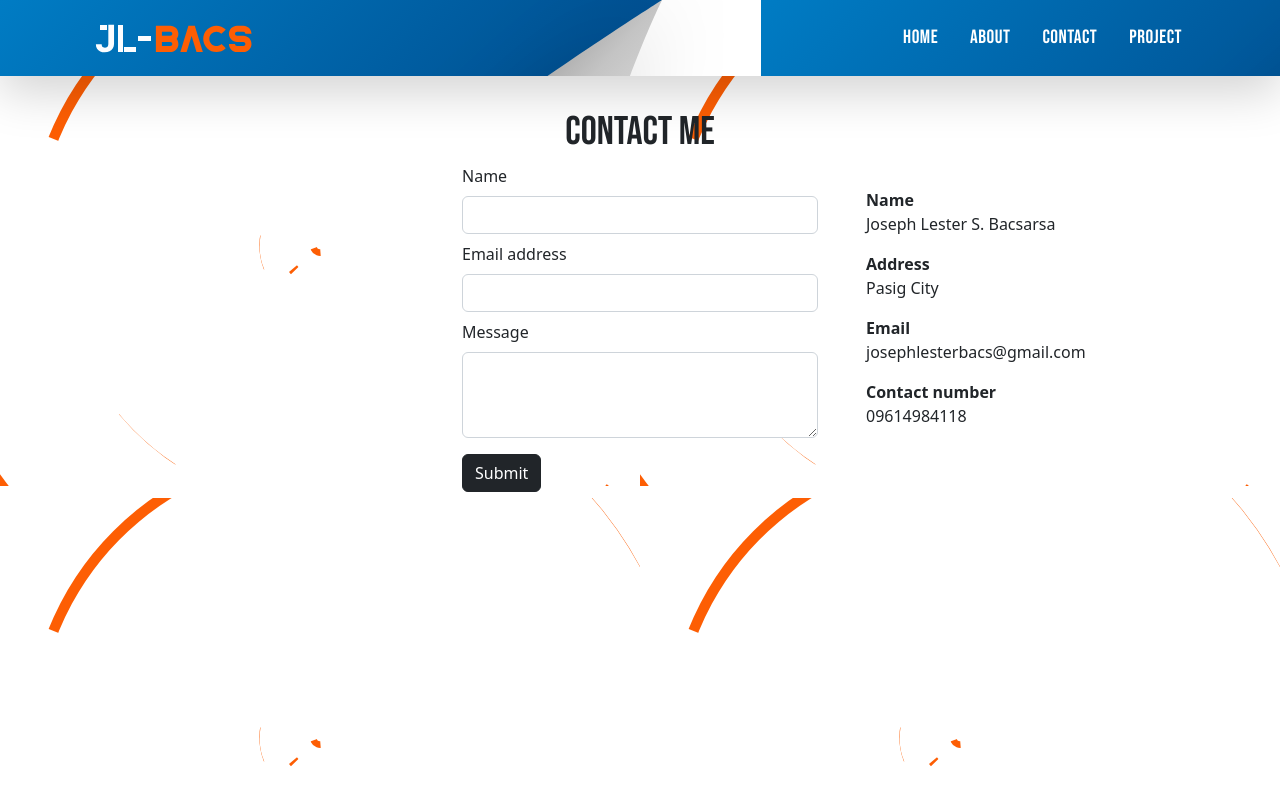
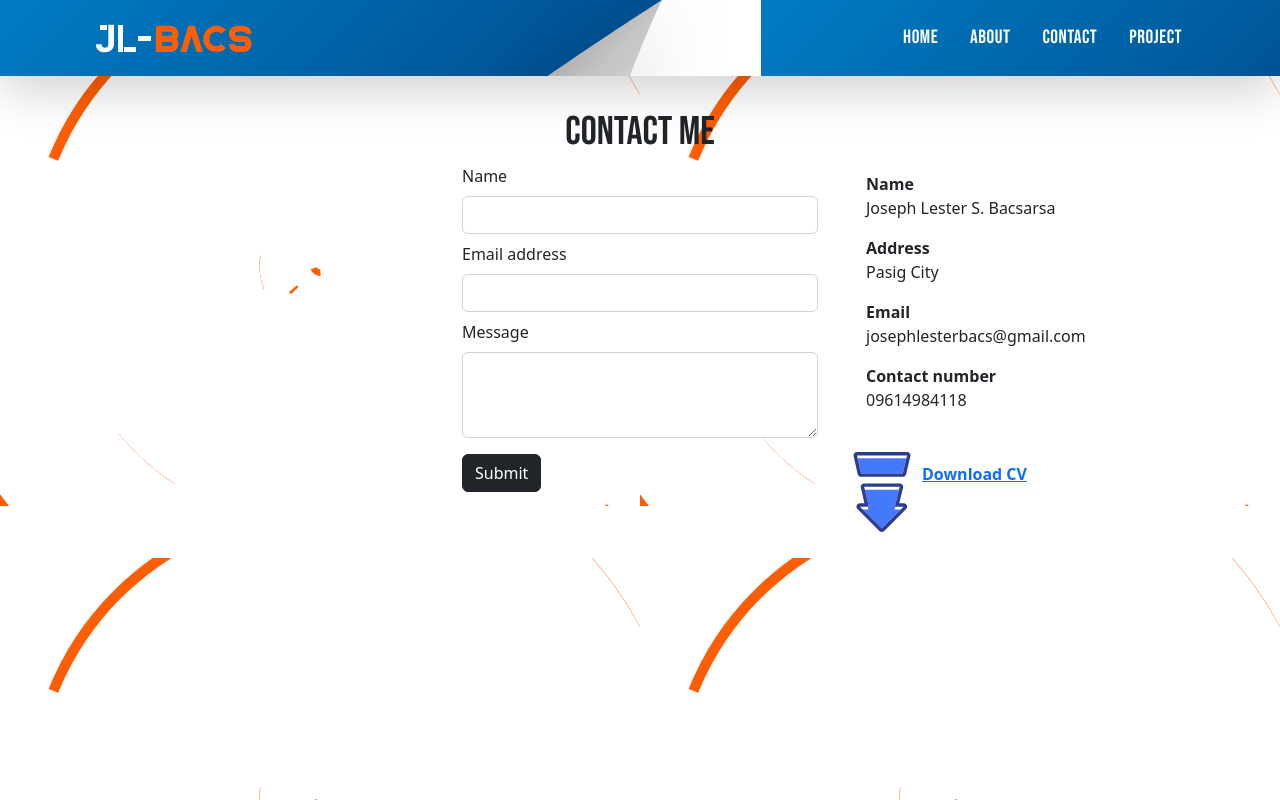
Before and after one commit to jlbbacs/Portfolio-app, a React (Create React App) app: page /contact in a window 1280 px wide. Built offline with nearby package versions, Linux system fonts and the light colour scheme; the HTML template or start-up script is replaced by a standard one; a web font is replaced by a local one.

Commit message:
adding download CV

```diff
--- a/src/css/contact.css
+++ b/src/css/contact.css
@@ -1,7 +1,9 @@
 @import url('https://fonts.googleapis.com/css2?family=Black+Han+Sans&family=Fredoka+One&family=Montserrat&family=Poppins:ital,wght@0,400;1,800&family=Roboto:wght@900&family=Yesteryear&display=swap');
 
 
-.list-group{
-    margin-top: 1rem;
 
+.download-image{
+    width: 80px;
+    height: 80px;
+    margin-top: 2rem;
 }
--- a/src/pages/Contact.js
+++ b/src/pages/Contact.js
@@ -4,6 +4,8 @@ import React, { useEffect } from 'react';
 import swal from 'sweetalert';
 import emailjs from '@emailjs/browser';
 import {useRef} from 'react';
+import Download from '../images/download.svg';
+import resumefile from "../images/resumefile.pdf";
 
 const Contact = () => {
 
@@ -41,7 +43,9 @@ return(
     <div class="container">
         <h1>Contact Me</h1>
     <div className="row">
-        <div className="col"></div>
+        <div className="col">
+
+        </div>
         <div className="col-sm">
         <form ref={form} onSubmit={sendEmail}>
     <div class="mb-2">
@@ -95,9 +99,15 @@ return(
     <span class="badge bg-primary rounded-pill"></span>
   </li>
 </ol>
+            <a href={resumefile} download={resumefile}>
+         <img src={Download} className="download-image"/>
+           <strong>Download CV</strong>
+            </a>
+           </div>
         </div>
     </div>
-  </div>
+
+
 )
 }
 
```
Also changed, not shown: src/images/download.svg (added), 1 other file (tests, documents, lock files or other folders).
